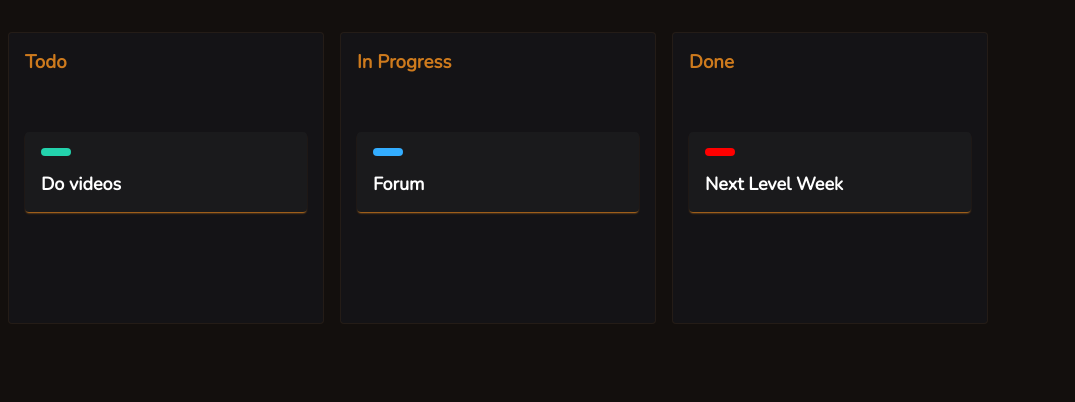
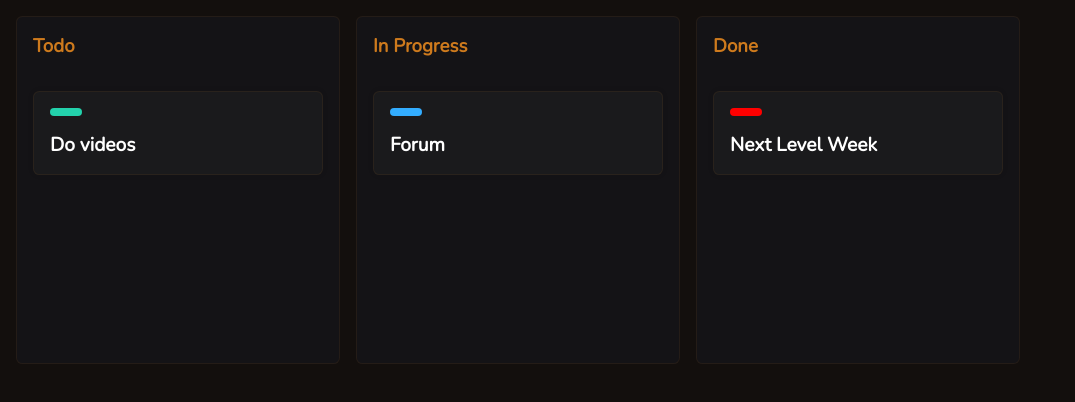
Before and after one commit to Dgvalerio/drag-and-drop, a website: page src/index.html in a window 1280 px wide. Shown: the whole page, without its empty margins (0-1075 px from the left). Drawn offline with nearby package versions, Linux system fonts and the light colour scheme.

Commit message:
Mudança mínima de estilo

```diff
--- a/src/style.css
+++ b/src/style.css
@@ -1,55 +1,63 @@
 @import url('https://fonts.googleapis.com/css2?family=Nunito&display=swap');
 
-html {
+* {
   font-family: 'Nunito', sans-serif;
+  margin: 0;
 }
 
 body {
   background-color: #130f0d;
   color: white;
+  padding: 1rem;
 }
 
 .boards {
   display: flex;
-  margin-top: 32px;
-  gap: 16px;
+  flex-wrap: wrap;
+  gap: 1rem;
 }
 
 .board {
   background-color: #141316;
   border: 1px solid #fd951f11;
-  border-radius: 4px;
+  border-radius: 0.4rem;
 }
 
 .board > h3 {
-  padding: 16px;
-  margin: 0;
+  padding: 1rem;
   color: #fd951fcc;
 }
 
 .dropzone {
-  padding: 16px;
-  min-width: 282px;
-  min-height: 200px;
+  display: flex;
+  flex-direction: column;
+  gap: 1rem;
+
+  padding: 1rem;
+  min-width: 18rem;
+  min-height: 16rem;
 }
 
 .card {
   background-color: #1a1a1c;
-  padding: 16px;
-  box-shadow: 0 2px 2px -1px #fd951fcc;
-  width: 250px;
-  margin: 25px 0;
-  border-radius: 4px;
+  padding: 1rem;
+  border: 1px solid #fd951f11;
+  box-shadow: 0 0 0.4rem #00000011;
+  width: 16rem;
+  border-radius: 0.4rem;
   font-weight: 600;
-  font-size: 18px;
+  font-size: 1.2rem;
+
+  display: flex;
+  flex-direction: column;
+  gap: 1rem;
 }
 
 .status {
-  width: 30px;
-  height: 8px;
+  width: 2rem;
+  height: 0.5rem;
   background-color: gray;
-  margin-bottom: 16px;
-  border-radius: 8px;
+  border-radius: 0.5rem;
 }
 
 .status.green {
```
